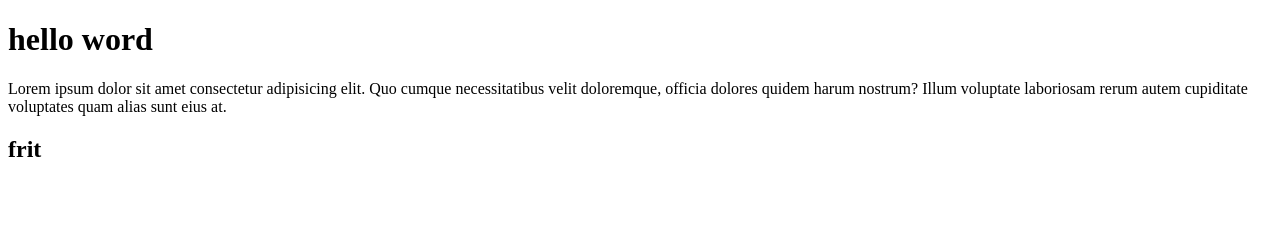
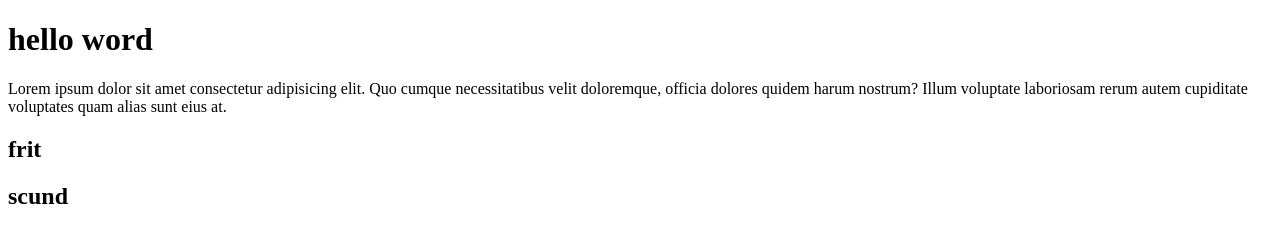
Before and after one commit to abdarheemfarhen/repostitory-2, a plain HTML site: page index.html in a window 1280 px wide. Drawn offline with Linux system fonts and the light colour scheme.

Commit message:
fristscund

```diff
--- a/index.html
+++ b/index.html
@@ -10,6 +10,7 @@
    <h1>hello word</h1>
    <p>Lorem ipsum dolor sit amet consectetur adipisicing elit. Quo cumque necessitatibus velit doloremque, officia dolores quidem harum nostrum? Illum voluptate laboriosam rerum autem cupiditate voluptates quam alias sunt eius at.</p>
    <h2>frit</h2>
+   <h2>scund</h2>
 
 </body>
 </html>
```
